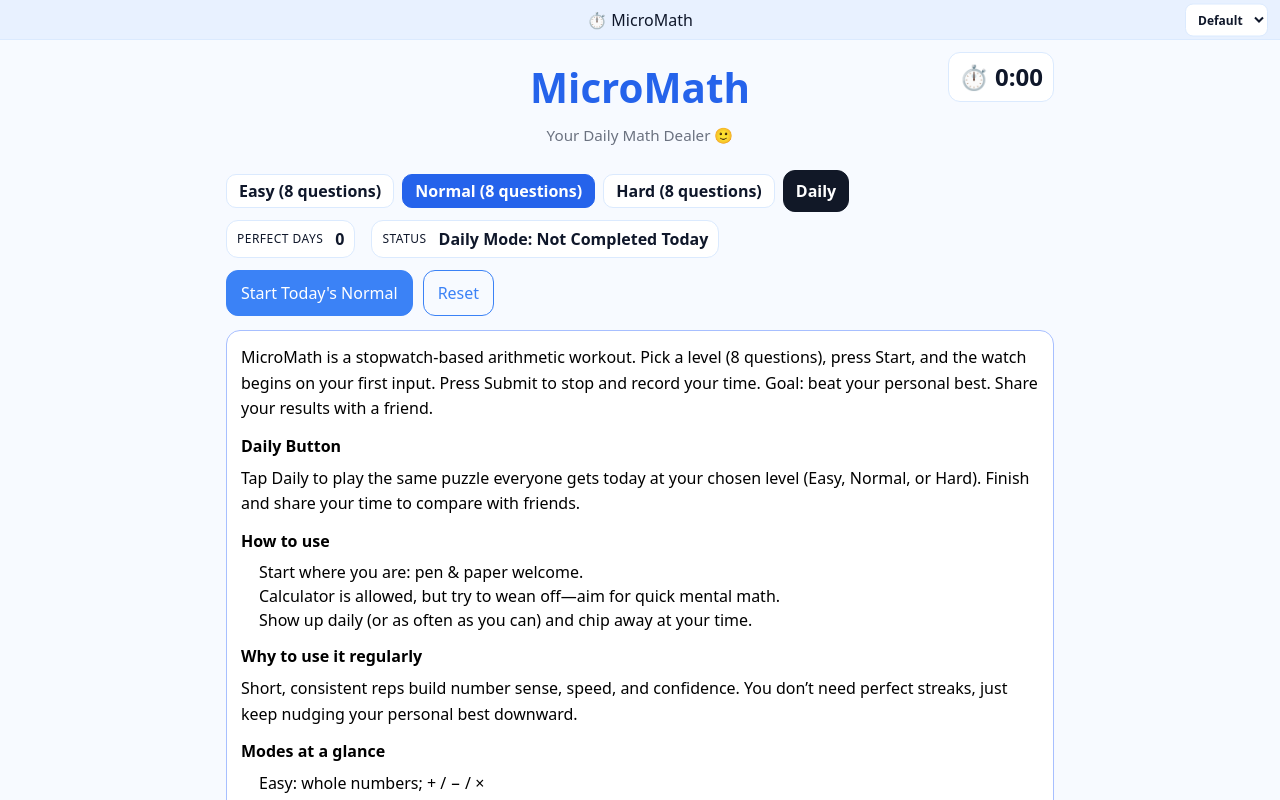
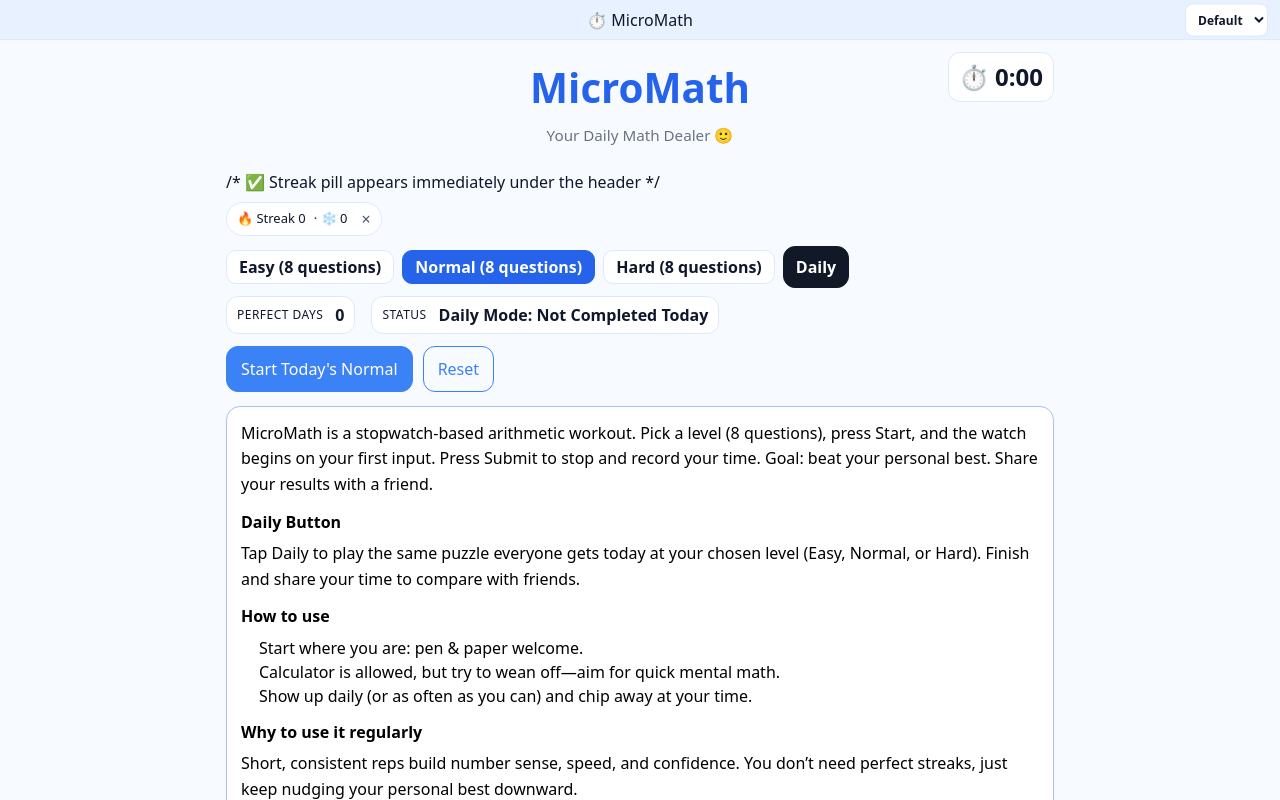
Before and after one commit to joyceybear06/micromath, a React (Vite) app: page / in a window 1280 px wide. Shown: the top 800 px of the page. Built offline with nearby package versions, Linux system fonts and the light colour scheme.

Commit message:
feat(streaks): call update on finish; show StreakPill under header

```diff
--- a/src/App.tsx
+++ b/src/App.tsx
@@ -4,13 +4,21 @@ import { generateLadder, generateLadderForSeed } from "./logic/generator";
 import { generateEasy, generateEasyForSeed } from "./logic/easy";
 import type { Step } from "./types";
 import ResultsShareSlot from "./components/ResultsShareSlot";
-import { shareResult } from "./utils/share";
 import "./App.css";
 
 /* Stopwatch & iOS-safe input */
 import { useStopwatch } from "./hooks/useStopwatch";
 import SmartNumberInput from "./components/SmartNumberInput";
 import { useTheme, type Theme } from "./hooks/useTheme";
+
+/* ✅ Streaks helper */
+import { updateStreakOnFinish } from "./utils/streaks";
+
+/* ✅ Small pill chip that shows “🔥 Streak N · ❄️ 0|1” */
+import StreakPill from "./components/StreakPill";
+
+/* ✅ Web Share helper (this is the missing line) */
+import { shareResult } from "./utils/share";
 
 /* NEW: sticky header wrapper */
 import StickyHeader from "./components/StickyHeader";
@@ -317,6 +325,9 @@ export default function App() {
     : 0;
   const perfect = steps.length > 0 && score === steps.length;
 
+  /* ✅ Update streak + freeze state (localStorage) */
+  updateStreakOnFinish(score, steps.length || 8);
+
   const pickEnc = () => {
     if (perfect) return undefined;
     const len = ENCOURAGEMENTS.length;
@@ -332,6 +343,7 @@ export default function App() {
     message: pickEnc(),
   });
 };
+
 
   const reset = () => {
     setStatus("idle");
@@ -524,6 +536,12 @@ export default function App() {
     ⏱ {sw.formatted}
   </div>
 </header>
+
+/* ✅ Streak pill appears immediately under the header */
+<div style={{ marginTop: 8 }}>
+  <StreakPill />
+</div>
+
         </StickyHeader>
 
         {/* Floating mini stopwatch (always mounted in Playing; animated show/hide) */}
--- /dev/null
+++ b/src/components/StreakPill.tsx
@@ -0,0 +1,72 @@
+// src/components/StreakPill.tsx
+import { useEffect, useState } from "react";
+import { isStreakPillHidden } from "../utils/streaks";
+
+function readState() {
+  try {
+    const streak = Number(localStorage.getItem("mm_streak") ?? 0) || 0;
+    const freeze = Number(localStorage.getItem("mm_freeze") ?? 0) === 1 ? 1 : 0;
+    return { streak, freeze };
+  } catch {
+    return { streak: 0, freeze: 0 };
+  }
+}
+
+export default function StreakPill() {
+  const [hidden, setHidden] = useState(isStreakPillHidden());
+  const [s, setS] = useState(readState());
+
+  useEffect(() => {
+    const onStorage = () => setS(readState());
+    const onCustom = () => setS(readState());
+    window.addEventListener("storage", onStorage);
+    window.addEventListener("mm-streak-change", onCustom as EventListener);
+    return () => {
+      window.removeEventListener("storage", onStorage);
+      window.removeEventListener("mm-streak-change", onCustom as EventListener);
+    };
+  }, []);
+
+  if (hidden) return null;
+
+  return (
+    <div
+      style={{
+        display: "inline-flex",
+        alignItems: "center",
+        gap: 8,
+        padding: "6px 10px",
+        borderRadius: 999,
+        background: "var(--card)",
+        border: "1px solid var(--border)",
+        color: "var(--text)",
+        fontSize: 13,
+        backdropFilter: "blur(4px)",
+      }}
+      aria-label={`Streak ${s.streak}, Freeze ${s.freeze}`}
+    >
+      <span>🔥 Streak {s.streak}</span>
+      <span>· ❄️ {s.freeze}</span>
+      <button
+        type="button"
+        onClick={() => {
+          try { localStorage.setItem("mm_hideStreaks", "1"); } catch {}
+          setHidden(true);
+        }}
+        title="Hide"
+        aria-label="Hide streaks pill"
+        style={{
+          marginLeft: 6,
+          border: 0,
+          background: "transparent",
+          color: "var(--muted)",
+          cursor: "pointer",
+          fontSize: 16,
+          lineHeight: 1,
+        }}
+      >
+        ×
+      </button>
+    </div>
+  );
+}
--- /dev/null
+++ b/src/utils/streaks.ts
@@ -0,0 +1,87 @@
+// src/utils/streaks.ts
+export type StreakState = {
+  lastPlayed: string | null;     // "YYYY-MM-DD" (local)
+  streak: number;                // consecutive days played
+  freeze: 0 | 1;                 // 1 = available; consumed on a 1-day miss
+  perfectSinceFreeze: number;    // count perfect runs since last freeze gain/use
+};
+
+const LS = {
+  get(k: string) {
+    try { return localStorage.getItem(k); } catch { return null; }
+  },
+  set(k: string, v: string | number) {
+    try { localStorage.setItem(k, String(v)); } catch {}
+  }
+};
+
+export function todayKey(d = new Date()) {
+  const y = d.getFullYear();
+  const m = String(d.getMonth() + 1).padStart(2, "0");
+  const day = String(d.getDate()).padStart(2, "0");
+  return `${y}-${m}-${day}`;
+}
+
+export function daysBetween(a: string, b: string) {
+  const [ay, am, ad] = a.split("-").map(Number);
+  const [by, bm, bd] = b.split("-").map(Number);
+  const A = new Date(ay, am - 1, ad);
+  const B = new Date(by, bm - 1, bd);
+  const MS = 24 * 60 * 60 * 1000;
+  return Math.round((B.getTime() - A.getTime()) / MS);
+}
+
+export function loadStreakState(): StreakState {
+  const lastPlayed = LS.get("mm_lastPlayed");
+  const streak = Number(LS.get("mm_streak") ?? 0) || 0;
+  const freeze = Number(LS.get("mm_freeze") ?? 0) === 1 ? 1 : 0;
+  const p = Number(LS.get("mm_perfectSinceFreeze") ?? 0) || 0;
+  return { lastPlayed, streak, freeze, perfectSinceFreeze: p };
+}
+
+export function saveStreakState(s: StreakState) {
+  LS.set("mm_lastPlayed", s.lastPlayed ?? "");
+  LS.set("mm_streak", s.streak);
+  LS.set("mm_freeze", s.freeze);
+  LS.set("mm_perfectSinceFreeze", s.perfectSinceFreeze);
+}
+
+export function updateStreakOnFinish(score: number, total: number) {
+  const s = loadStreakState();
+  const today = todayKey();
+  const diff = s.lastPlayed ? daysBetween(s.lastPlayed, today) : 0;
+
+  if (!s.lastPlayed) {
+    s.streak = 1;
+  } else if (diff === 0) {
+    // already played today
+  } else if (diff === 1) {
+    s.streak += 1;
+  } else if (diff === 2 && s.freeze === 1) {
+    s.freeze = 0;  // consume Freeze
+    s.streak += 1; // preserve streak despite 1-day miss
+  } else {
+    s.streak = 1;  // missed > 1 day (or 2 days without freeze)
+  }
+  s.lastPlayed = today;
+
+  let freezeEarned = false;
+  if (score === total) {
+    s.perfectSinceFreeze += 1;
+    if (s.freeze === 0 && s.perfectSinceFreeze >= 3) {
+      s.freeze = 1;
+      s.perfectSinceFreeze = 0;
+      freezeEarned = true;
+    }
+  }
+
+  saveStreakState(s);
+  try { window.dispatchEvent(new CustomEvent("mm-streak-change")); } catch {}
+  return { ...s, freezeEarned };
+}
+
+export function isStreakPillHidden() {
+  try { return localStorage.getItem("mm_hideStreaks") === "1"; } catch { return false; }
+}
+export function hideStreakPill() { try { localStorage.setItem("mm_hideStreaks", "1"); } catch {} }
+export function showStreakPill() { try { localStorage.setItem("mm_hideStreaks", "0"); } catch {} }
```
Lines whose indentation alone changed are shown as unchanged.
